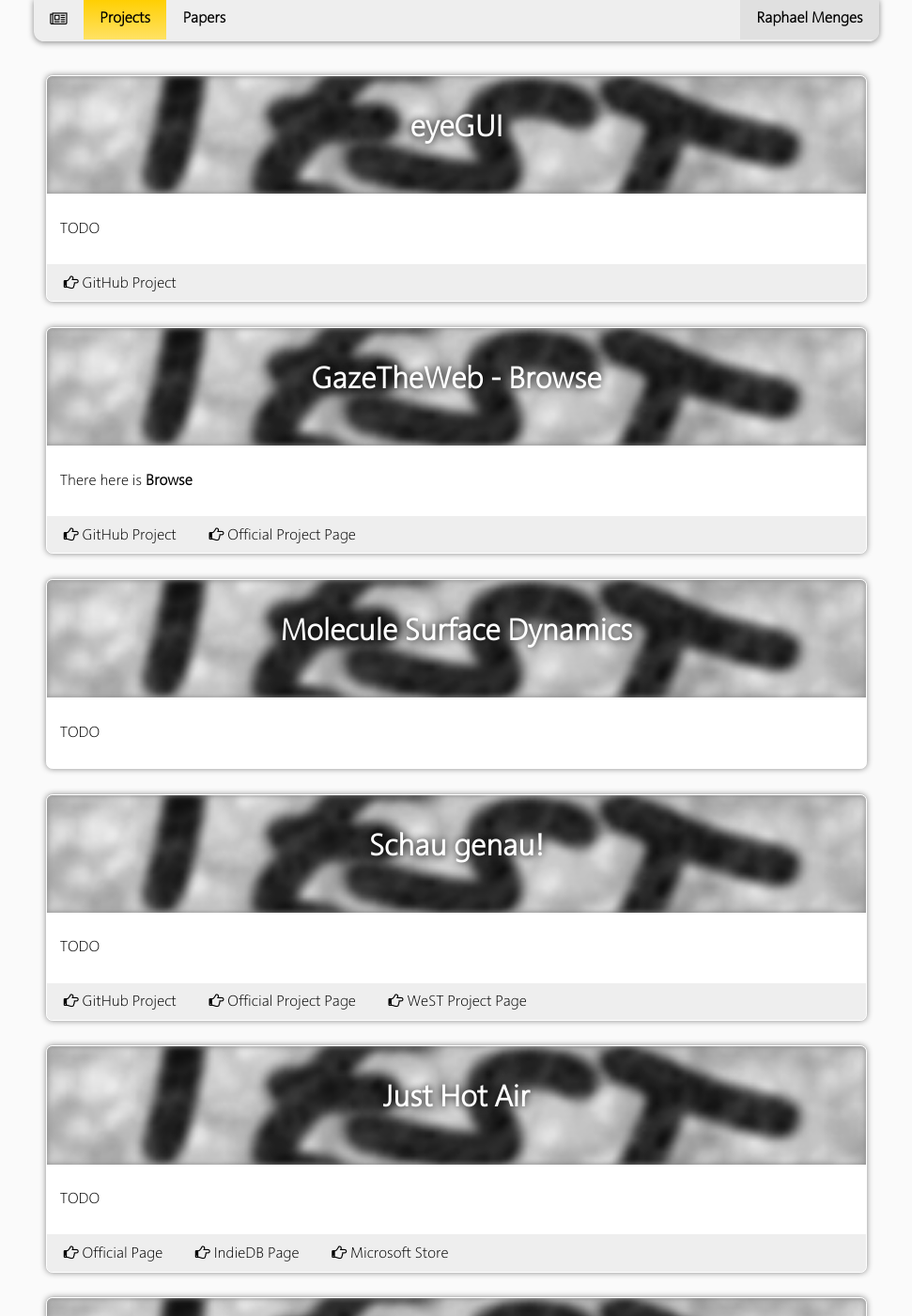
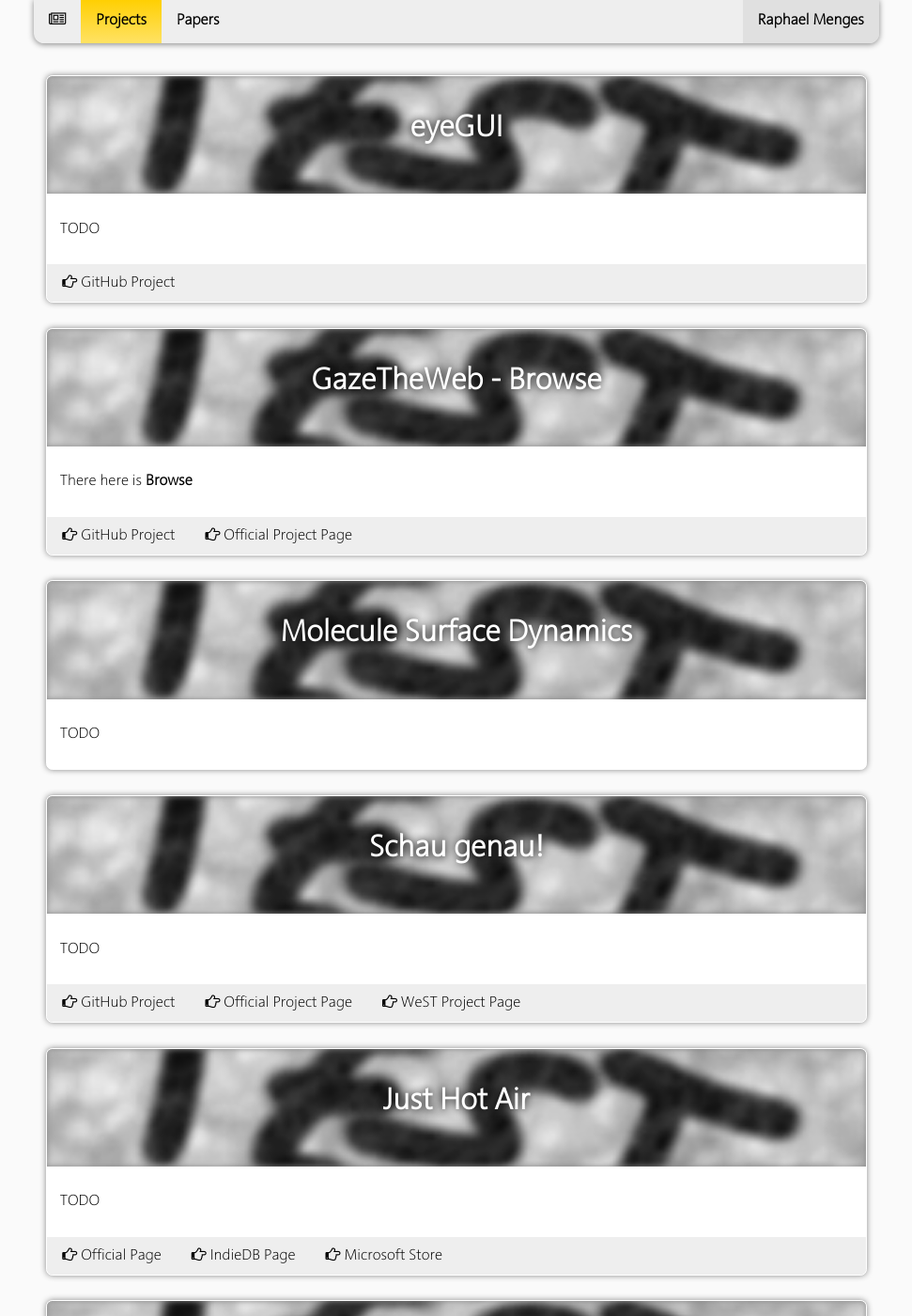
Before and after one commit to raphaelmenges/raphaelmenges.github.io, a Jekyll site: the page built from projects/index.html, in a window 1280 px wide and 1400 px high. Shown: the whole window at 94% size, without its empty margins (154-1125 px from the left). Built offline with Jekyll 4.4.1, drawn with Linux system fonts in a browser that asks for light colours.

Commit message:
Fixing CSS of navbar.

```diff
--- a/css/main.css
+++ b/css/main.css
@@ -169,7 +169,9 @@ hr {
 /* Links in navbar elements */
 .navbar a {
 	color: black;
-	padding: 10pt 13pt;
+	padding-left: 12pt;
+	padding-right: 12pt;
+	line-height: 35pt;
 	display: block;
 	text-align: center;
 	text-decoration: none;
@@ -201,8 +203,8 @@ hr {
 
 .blog-list-title {
 	list-style-type: none;
-	margin: 0;
-	padding: 0;
+	margin: 0pt;
+	padding: 0pt;
 }
 
 .blog-list-title li {
@@ -302,7 +304,9 @@ hr {
 
 .project-links a {
 	color: black;
-	padding: 8pt 13pt;
+	padding-left: 12pt;
+	padding-right: 12pt;
+	line-height: 30pt;
 	display: block;
 	text-align: center;
 	text-decoration: none;
```
